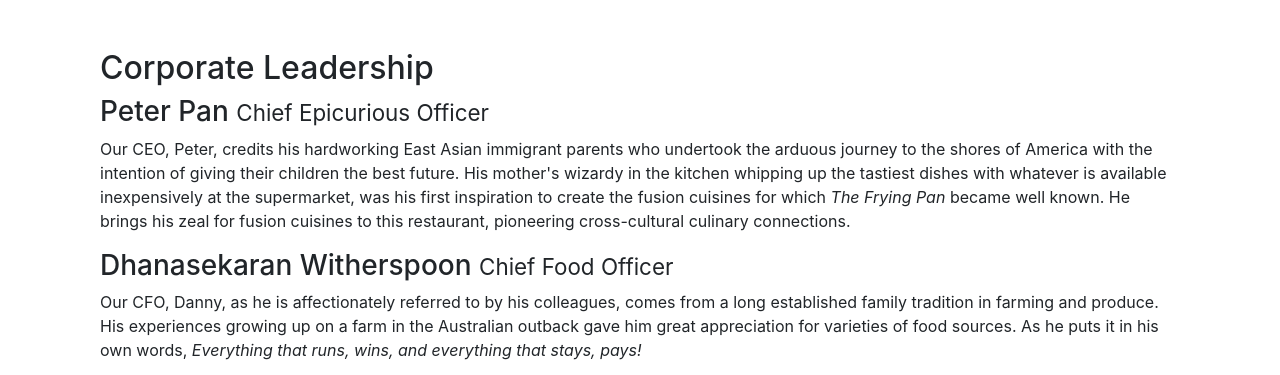
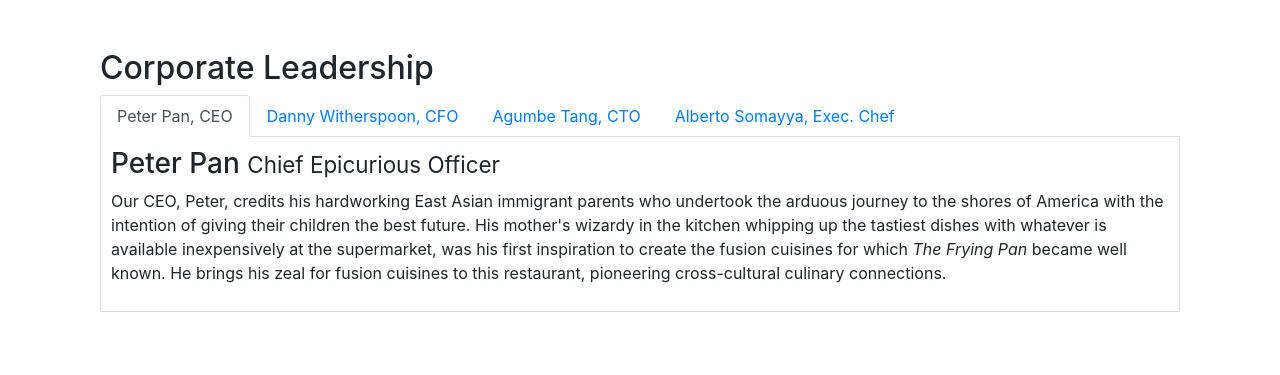
Before and after one commit to LuisLVar/Bootstrap4, a website: page conFusion/aboutus.html in a window 1280 px wide. Shown: the part 978-1353 px from the top of the page. Drawn offline with nearby package versions, Linux system fonts and the light colour scheme.

Commit message:
Tabs and Pills

```diff
--- a/conFusion/aboutus.html
+++ b/conFusion/aboutus.html
@@ -23,7 +23,8 @@
             <button class="navbar-toggler" type="button" data-toggle="collapse" data-target="#Navbar">
                 <span class="navbar-toggler-icon"></span>
             </button>
-            <a class="navbar-brand mr-auto" href="./index.html"><img src="img/logo.png" class="img-fluid" height="30px" width="41"></a>
+            <a class="navbar-brand mr-auto" href="./index.html"><img src="img/logo.png" class="img-fluid" height="30px"
+                    width="41"></a>
             <div class="collapse navbar-collapse" id="Navbar">
                 <ul class="navbar-nav mr-auto">
                     <li class="nav-item">
@@ -36,7 +37,8 @@
                         <a class="nav-link" href="#"><span class="fa fa-list fa-lg"> </span> Menu</a>
                     </li>
                     <li class="nav-item">
-                        <a class="nav-link" href="./contactus.html"><span class="fa fa-address-card fa-lg"> </span> Contact</a>
+                        <a class="nav-link" href="./contactus.html"><span class="fa fa-address-card fa-lg"> </span>
+                            Contact</a>
                     </li>
                 </ul>
             </div>
@@ -58,7 +60,7 @@
     </header>
 
     <div class="container">
-        <div class = "row">
+        <div class="row">
             <ol class="col-12 breadcrumb">
                 <li class="breadcrumb-item">
                     <a href="./index.html">Home</a>
@@ -74,7 +76,7 @@
         </div>
 
         <div class="row row-content">
-            <div class= "col-12 col-sm-6">
+            <div class="col-12 col-sm-6">
                 <h2>Our History</h2>
                 <p>Started in 2010, Ristorante con Fusion quickly established itself as a culinary icon par excellence
                     in Hong Kong. With its unique brand of world fusion cuisine that can be found nowhere else, it
@@ -109,7 +111,8 @@
                         I'm not hungry enough to eat six.
                     </p>
                     <footer class="blockquote-footer">Yogi Berra,
-                        <cite title="Source Title"> The Wit And Wisdom of Yogi Berra, P. Pepe, Diversion Books, 2014</cite>
+                        <cite title="Source Title"> The Wit And Wisdom of Yogi Berra, P. Pepe, Diversion Books,
+                            2014</cite>
                     </footer>
                 </blockquote>
             </div>
@@ -117,30 +120,69 @@
 
 
         <div class="row row-content">
-            <div class= "col-12">
+            <div class="col-12">
                 <h2>Corporate Leadership</h2>
+
+                <ul class="nav nav-tabs">
+                    <li class="nav-item">
+                        <a class="nav-link active" href="#peter" role="tab" data-toggle="tab">Peter Pan, CEO</a>
+                    </li>
+                    <li class="nav-item">
+                        <a class="nav-link" href="#danny" role="tab" data-toggle="tab">Danny Witherspoon, CFO</a>
+                    </li>
+                    <li class="nav-item">
+                        <a class="nav-link" href="#agumbe" role="tab" data-toggle="tab">Agumbe Tang, CTO</a>
+                    </li>
+                    <li class="nav-item">
+                        <a class="nav-link" href="#alberto" role="tab" data-toggle="tab">Alberto Somayya, Exec. Chef</a>
+                    </li>
+                </ul>
+
+                <div class="tab-content">
+                    <div role="tabpanel" class="tab-pane fade show active" id="peter">
                         <h3>Peter Pan <small>Chief Epicurious Officer</small></h3>
-                <p class="d-none d-sm-block">Our CEO, Peter, credits his hardworking East Asian immigrant parents who undertook the arduous
-                    journey to the shores of America with the intention of giving their children the best future. His
+                        <p class="d-none d-sm-block">Our CEO, Peter, credits his hardworking East Asian immigrant
+                            parents who undertook the arduous
+                            journey to the shores of America with the intention of giving their children the best
+                            future. His
                             mother's wizardy in the kitchen whipping up the tastiest dishes with whatever is available
-                    inexpensively at the supermarket, was his first inspiration to create the fusion cuisines for which
+                            inexpensively at the supermarket, was his first inspiration to create the fusion cuisines
+                            for which
                             <em>The Frying Pan</em> became well known. He brings his zeal for fusion cuisines to this
-                    restaurant, pioneering cross-cultural culinary connections.</p>
+                            restaurant, pioneering cross-cultural culinary connections.
+                        </p>
+                    </div>
+
+                    <div role="tabpanel" class="tab-pane fade" id="danny">
                         <h3>Dhanasekaran Witherspoon <small>Chief Food Officer</small></h3>
-                <p class="d-none d-sm-block">Our CFO, Danny, as he is affectionately referred to by his colleagues, comes from a long established
-                    family tradition in farming and produce. His experiences growing up on a farm in the Australian
-                    outback gave him great appreciation for varieties of food sources. As he puts it in his own words,
-                    <em>Everything that runs, wins, and everything that stays, pays!</em></p>
+                        <p class="d-none d-sm-block">Our CFO, Danny, as he is affectionately referred to by his
+                            colleagues, comes from a long established
+                            family tradition in farming and produce. His experiences growing up on a farm in the
+                            Australian
+                            outback gave him great appreciation for varieties of food sources. As he puts it in his own
+                            words,
+                            <em>Everything that runs, wins, and everything that stays, pays!</em>
+                        </p>
+                    </div>
+                    <div role="tabpanel" class="tab-pane fade" id="agumbe">
                         <h3>Agumbe Tang <small>Chief Taste Officer</small></h3>
-                <p class="d-none d-sm-block">Blessed with the most discerning gustatory sense, Agumbe, our CTO, personally ensures that every dish
-                    that we serve meets his exacting tastes. Our chefs dread the tongue lashing that ensues if their
-                    dish does not meet his exacting standards. He lives by his motto, <em>You click only if you survive
+                        <p class="d-none d-sm-block">Blessed with the most discerning gustatory sense, Agumbe, our CTO,
+                            personally ensures that every dish
+                            that we serve meets his exacting tastes. Our chefs dread the tongue lashing that ensues if
+                            their
+                            dish does not meet his exacting standards. He lives by his motto, <em>You click only if you
+                                survive
                                 my lick.</em></p>
+                    </div>
+                    <div role="tabpanel" class="tab-pane fade" id="alberto">
                         <h3>Alberto Somayya <small>Executive Chef</small></h3>
-                <p class="d-none d-sm-block">Award winning three-star Michelin chef with wide International experience having worked closely with
+                        <p class="d-none d-sm-block">Award winning three-star Michelin chef with wide International
+                            experience having worked closely with
                             whos-who in the culinary world, he specializes in creating mouthwatering Indo-Italian fusion
                             experiences. He says, <em>Put together the cuisines from the two craziest cultures, and you get a
                             winning hit! Amma Mia!</em></p>
+                    </div>
+                </div>
             </div>
         </div>
         <div class="row row-content">
@@ -216,11 +258,16 @@
                 </div>
                 <div class="col-12 col-sm-4 align-self-center">
                     <div class="text-center">
-                        <a class="btn btn-social-icon btn-google" href="http://google.com/+"> <i class="fa fa-google-plus fa-lg"></i> </a>
-                        <a class="btn btn-social-icon btn-facebook" href="http://www.facebook.com/profile.php?id="><i class="fa fa-facebook fa-lg"></i></a>
-                        <a class="btn btn-social-icon btn-linkedin" href="http://www.linkedin.com/in/"><i class="fa fa-linkedin fa-lg"></i></a>
-                        <a class="btn btn-social-icon btn-twitter" href="http://twitter.com/"><i class="fa fa-twitter fa-lg"></i></a>
-                        <a class="btn btn-social-icon btn-google" href="http://youtube.com/"><i class="fa fa-youtube fa-lg"></i></a>
+                        <a class="btn btn-social-icon btn-google" href="http://google.com/+"> <i
+                                class="fa fa-google-plus fa-lg"></i> </a>
+                        <a class="btn btn-social-icon btn-facebook" href="http://www.facebook.com/profile.php?id="><i
+                                class="fa fa-facebook fa-lg"></i></a>
+                        <a class="btn btn-social-icon btn-linkedin" href="http://www.linkedin.com/in/"><i
+                                class="fa fa-linkedin fa-lg"></i></a>
+                        <a class="btn btn-social-icon btn-twitter" href="http://twitter.com/"><i
+                                class="fa fa-twitter fa-lg"></i></a>
+                        <a class="btn btn-social-icon btn-google" href="http://youtube.com/"><i
+                                class="fa fa-youtube fa-lg"></i></a>
                         <a class="btn btn-social-icon" href="mailto:"><i class="fa fa-envelope-o fa-lg"></i></a>
                     </div>
                 </div>
--- a/conFusion/css/styles.css
+++ b/conFusion/css/styles.css
@@ -41,3 +41,10 @@ body{
 html {
     scroll-behavior: smooth;
   }
+
+.tab-content {
+    border-left: 1px solid #ddd;
+    border-right: 1px solid #ddd;
+    border-bottom: 1px solid #ddd;
+    padding: 10px;
+}
```
Lines whose indentation alone changed are shown as unchanged.
